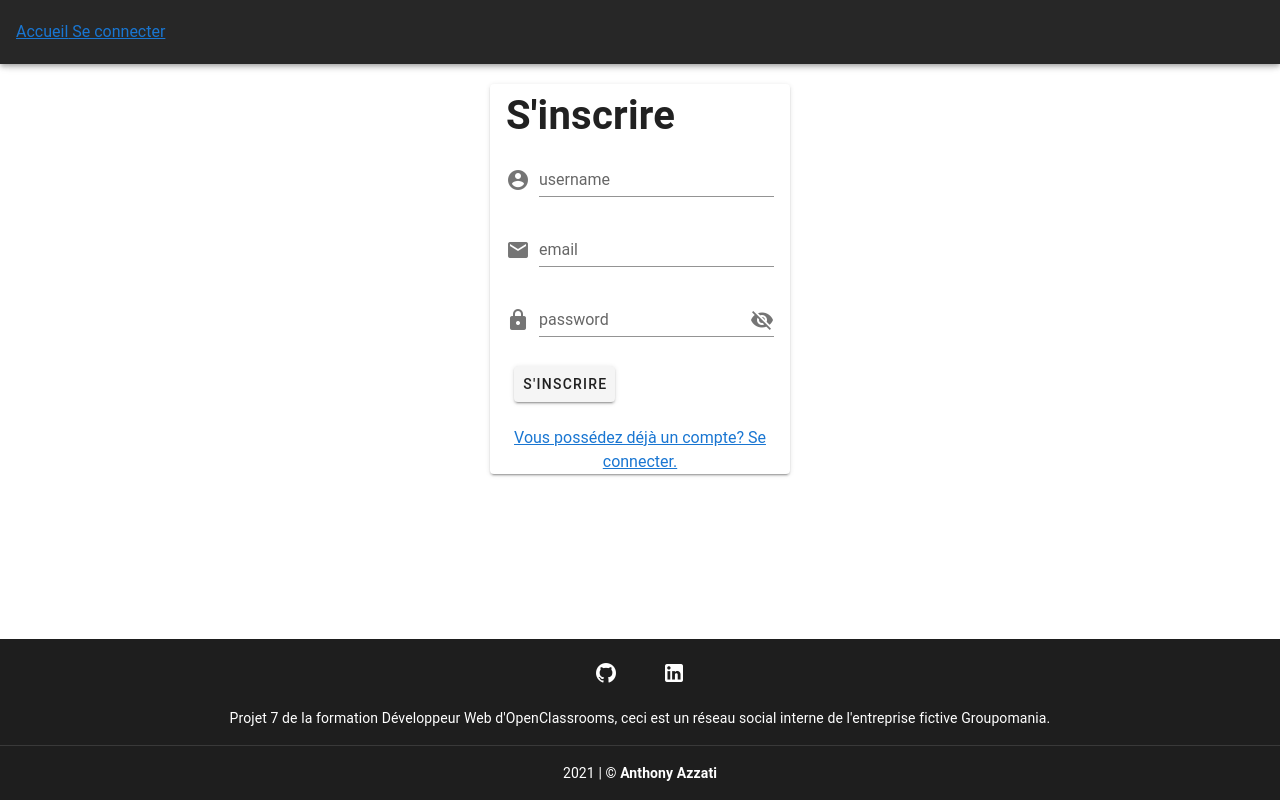
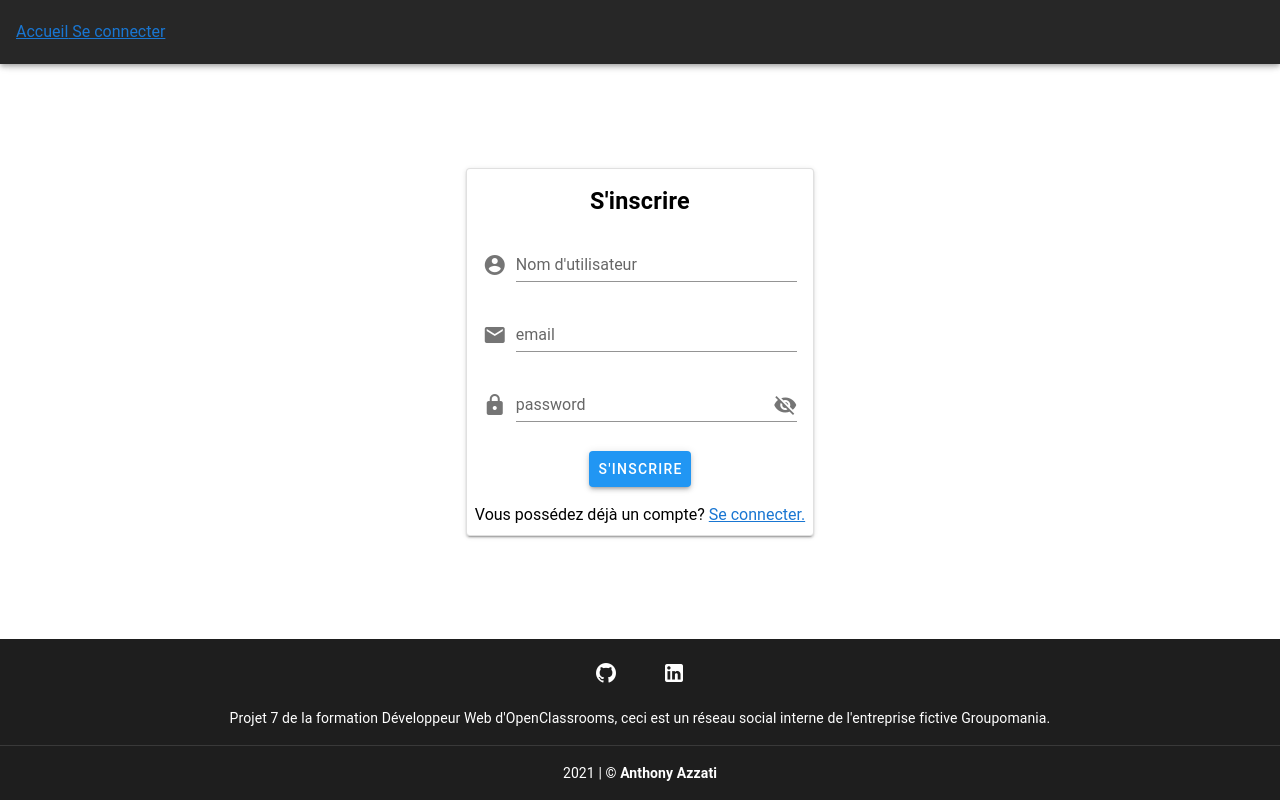
Before and after one commit to AnthonyAzzati/AnthonyAzzati_7_05052021, a Vue app: page /signup in a window 1280 px wide. Built offline with nearby package versions, Linux system fonts and the light colour scheme.

Commit message:
feat(front): Création de la page "RegisterUser"

```diff
--- a/src/views/RegisterUser.vue
+++ b/src/views/RegisterUser.vue
@@ -1,17 +1,24 @@
 <template>
-  <div>
-    <v-card width="300" class="mx-auto mt-5 flex-column text-center">
-      <v-card-title>
-        <h1>S'inscrire</h1>
+  <v-container
+    class="d-flex flex-column justify-center align-center fill-height py-4"
+  >
+    <v-card
+      outlined
+      elevation="2"
+      class="d-flex flex-column text-center black--text"
+    >
+      <v-card-title class="d-flex justify-center">
+        <h3>S'inscrire</h3>
       </v-card-title>
 
-      <v-card-text>
+      <v-card-text class="py-0">
         <v-form @submit.prevent="signup">
           <v-text-field
             v-model="username"
-            label="username"
+            label="Nom d'utilisateur"
             prepend-icon="mdi-account-circle"
             name="username"
+            required
           ></v-text-field>
 
           <v-text-field
@@ -20,6 +27,7 @@
             type="email"
             prepend-icon="mdi-email"
             name="email"
+            required
           ></v-text-field>
 
           <v-text-field
@@ -27,22 +35,30 @@
             :type="showPassword ? 'text' : 'password'"
             label="password"
             name="password"
+            required
             prepend-icon="mdi-lock"
             :append-icon="showPassword ? 'mdi-eye' : 'mdi-eye-off'"
             @click:append="showPassword = !showPassword"
           ></v-text-field>
 
-          <v-card-actions>
-            <v-btn type="submit" name="button">S'inscrire</v-btn>
+          <v-card-actions class="d-flex justify-center">
+            <v-btn
+              type="submit"
+              name="button"
+              class="info white--text"
+              elevation="3"
+              >S'inscrire</v-btn
+            >
           </v-card-actions>
         </v-form>
       </v-card-text>
 
-      <router-link to="/login">
-        Vous possédez déjà un compte? Se connecter.
-      </router-link>
+      <div class="pa-2">
+        Vous possédez déjà un compte?
+        <router-link to="/login">Se connecter. </router-link>
+      </div>
     </v-card>
-  </div>
+  </v-container>
 </template>
 
 <script>
```
